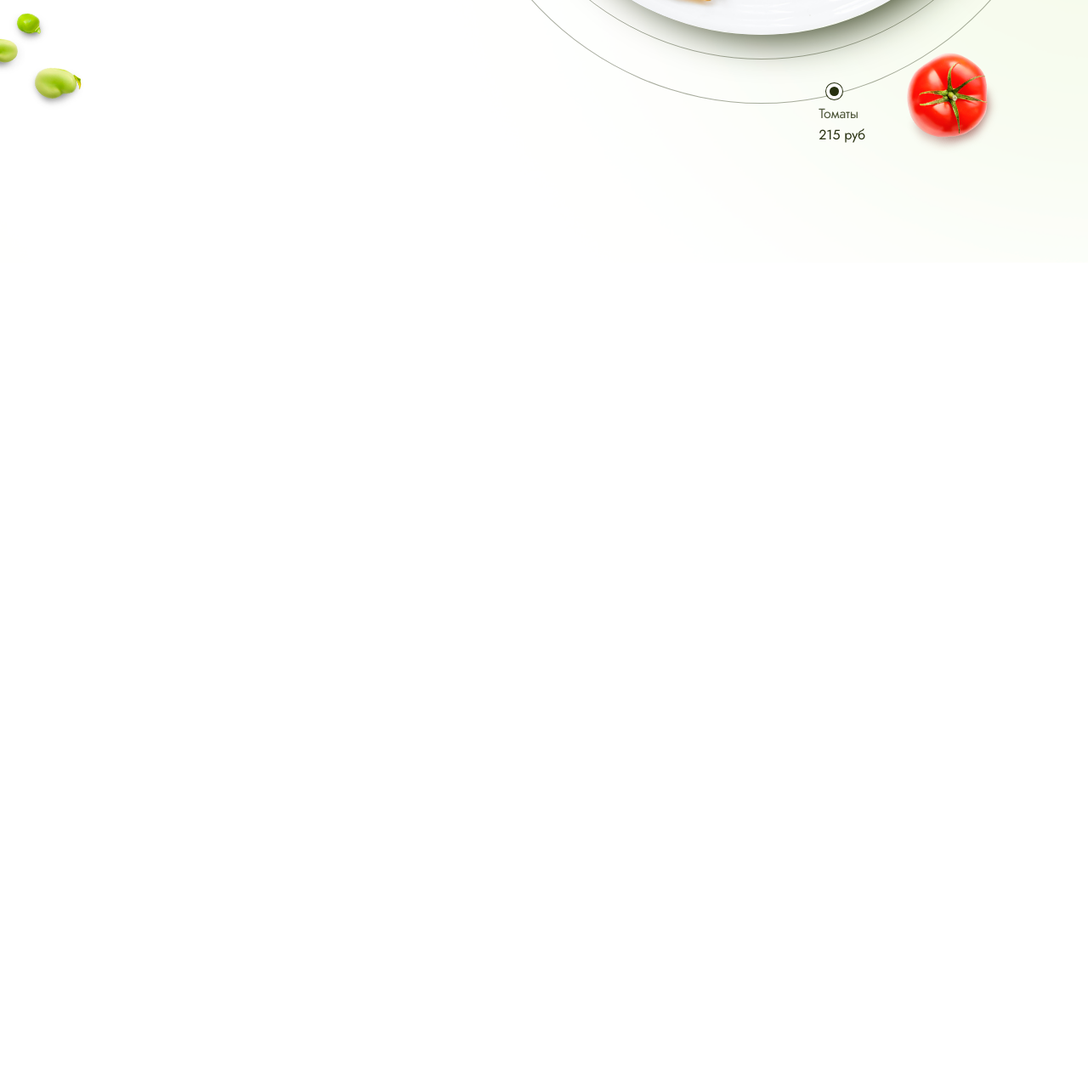
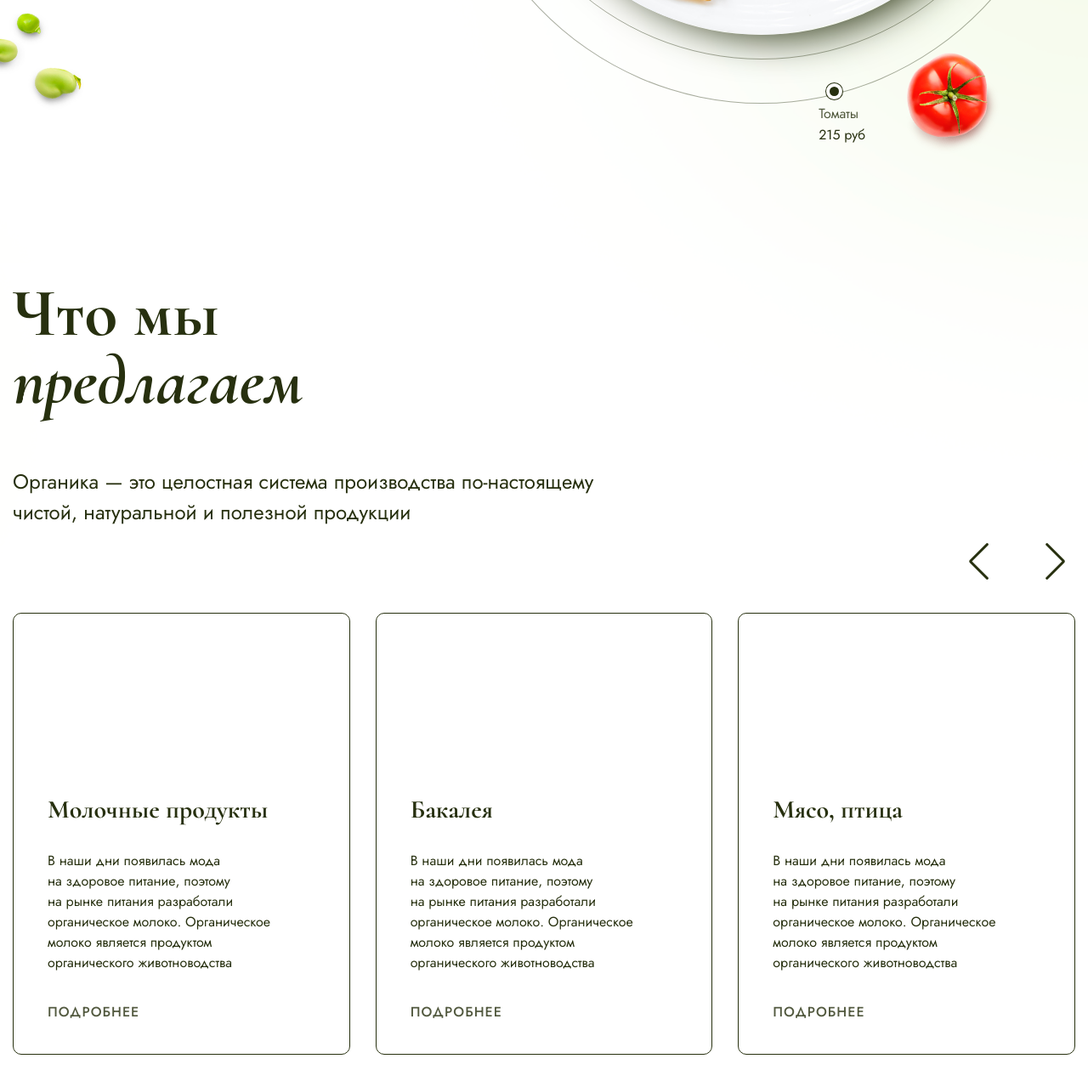
Before and after one commit to MrBIOsh/Module02-Shop, a website built with webpack: page src/index.html in a window 1280 px wide. Shown: the part 781-2060 px from the top of the page at 85% size. Before the commit the page ends 1090 px from the top, so only its background shows below. Built offline with nearby package versions, Linux system fonts and the light colour scheme.

Commit message:
Lessons 10-11 is done

```diff
--- a/package.json
+++ b/package.json
@@ -25,6 +25,7 @@
   },
   "dependencies": {
     "html-webpack-plugin": "^5.5.0",
-    "normalize.css": "^8.0.1"
+    "normalize.css": "^8.0.1",
+    "swiper": "^8.0.5"
   }
 }
--- a/src/index.html
+++ b/src/index.html
@@ -77,5 +77,62 @@
         <img src="img/Files/image pepper.png" alt="pepper" class="main__pepper">
         <img src="img/Files/beans.png" alt="beans" class="main__beans">
     </div>
+    <section class="offer">
+        <div class="container">
+            <h1 class="title title_block">
+                Что мы
+                <span class="title__span">
+                    предлагаем
+                </span>
+            </h1>
+            <div class="offer__text">
+                <p class="description description_size-m">
+                    Органика — это целостная система производства по-настоящему чистой, натуральной и полезной продукции
+                </p>
+            </div>
+            <div class="offer__slider">
+                <div class="swiper offerSwiper">
+                    <div class="swiper-wrapper">
+                      <div class="swiper-slide">
+                          <h3 class="swiper-slide__title">
+                            Молочные продукты
+                          </h3>
+                          <p class="swiper-slide__text">
+                            В наши дни появилась мода на&nbsp;здоровое питание, поэтому на&nbsp;рынке питания разработали органическое молоко. Органическое молоко&nbsp;является продуктом органического животноводства
+                          </p>
+                          <a href="#" class="swiper-slide__link">Подробнее</a>
+                      </div>
+                      <div class="swiper-slide">
+                        <h3 class="swiper-slide__title">
+                            Бакалея
+                          </h3>
+                          <p class="swiper-slide__text">
+                            В наши дни появилась мода на&nbsp;здоровое питание, поэтому на&nbsp;рынке питания разработали органическое молоко. Органическое молоко&nbsp;является продуктом органического животноводства
+                        </p>
+                        <a href="#" class="swiper-slide__link">Подробнее</a>
+                      </div>
+                      <div class="swiper-slide">
+                        <h3 class="swiper-slide__title">
+                            Мясо, птица
+                          </h3>
+                          <p class="swiper-slide__text">
+                            В наши дни появилась мода на&nbsp;здоровое питание, поэтому на&nbsp;рынке питания разработали органическое молоко. Органическое молоко&nbsp;является продуктом органического животноводства
+                        </p>
+                        <a href="#" class="swiper-slide__link">Подробнее</a>
+                      </div>
+                      <div class="swiper-slide">Slide 4</div>
+                      <div class="swiper-slide">Slide 5</div>
+                      <div class="swiper-slide">Slide 6</div>
+                      <div class="swiper-slide">Slide 7</div>
+                      <div class="swiper-slide">Slide 8</div>
+                      <div class="swiper-slide">Slide 9</div>
+                    </div>
+                    <div class="swiper-button-next"></div>
+                    <div class="swiper-button-prev"></div>
+                    <div class="swiper-pagination"></div>
+                  </div>
+            </div>
+        </div>
+    </section>
 </body>
 </html>
--- a/src/index.js
+++ b/src/index.js
@@ -1,2 +1,24 @@
 import 'normalize.css';
+import 'swiper/css';
+import 'swiper/css/navigation';
+import 'swiper/css/pagination';
 import './styles/main.scss';
+
+import Swiper, { Navigation, Pagination } from 'swiper';
+
+var swiper = new Swiper(".offerSwiper", {
+    slidesPerView: 3,
+    spaceBetween: 30,
+    slidesPerGroup: 3,
+    loop: true,
+    loopFillGroupWithBlank: true,
+    pagination: {
+      el: ".swiper-pagination",
+      clickable: true,
+    },
+    navigation: {
+      nextEl: ".swiper-button-next",
+      prevEl: ".swiper-button-prev",
+    },
+    modules: [Navigation, Pagination],
+  });
--- a/src/styles/main.scss
+++ b/src/styles/main.scss
@@ -76,7 +76,7 @@ body {
 .logo {
     display: block;
     background-image: url(../img/logo/logo.svg);
-    background-size: cover;
+    background-size: contain;
     background-repeat: no-repeat;
     width: 12.2rem;
     height: 3.2rem;
@@ -93,8 +93,10 @@ body {
     background-image: url(../img/Files/background\ 1\ screen.png);
     background-size: cover;
     background-position: center;
+    background-repeat: no-repeat;
     position: relative;
     padding-bottom: 187px;
+    z-index: 0;
     &__item {
         max-width: 378px;
         margin-left: 12rem;
@@ -192,30 +194,35 @@ body {
         position: absolute;
         bottom: 128px;
         right: 104px;
+        z-index: -1;
     }
     &__avocado {
         width: 14.5rem;
         position: absolute;
         top: 55px;
         right: 25px;
+        z-index: -1;
     }
     &__cucumber {
         width: 9rem;
         position: absolute;
         top: -2px;
         left: 686px;
+        z-index: -1;
     }
     &__pepper {
         width: 9rem;
         position: absolute;
         bottom: 621px;
         left: 28px;
+        z-index: -1;
     }
     &__beans {
         width: 11.8rem;
         position: absolute;
         bottom: 170px;
         left: -6px;
+        z-index: -1;
     }
 }
 
@@ -224,6 +231,7 @@ body {
     font-weight: 700;
     font-size: 8rem;
     margin: 0;
+    line-height: 1;
     &__span {
         font-style: italic;
     }
@@ -236,18 +244,86 @@ body {
 
 .description {
     margin: 0;
+    line-height: 1.5;
     &_size-s {
         font-size: 1.8rem;
+    }
+    &_size-m {
+        font-size: 2.4rem;
     }
 }
 
 .link {
     color: #fff;
     text-transform: uppercase;
-    padding: 2.5rem 4.2rem;
+    padding: 2.4rem 4.3rem;
+    letter-spacing: 0.13rem;
     background-color: $orange;
     box-shadow: 0px 1rem 1.1rem .2rem rgba(207, 92, 13, 0.2);
     text-decoration: none;
     border-radius: 3.8rem;
     display: inline-block;
 }
+
+.offer {
+    background-image: url(../img/Files/background\ 2\ sreen.png);
+    background-size: cover;
+    background-position: center;
+    background-repeat: no-repeat;
+    padding-top: 2rem;
+    padding-bottom: 200px;
+    &__text {
+        margin-top: 6rem;
+        max-width: 700px;
+    }
+    &__slider {
+        overflow: hidden;
+        padding-top: 100px;
+    }
+}
+
+.swiper {
+    overflow: initial;
+    &-slide {
+        border: 1px solid $green;
+        border-radius: 1rem;
+        padding: 4rem;
+        box-sizing: border-box;
+        display: flex;
+        flex-direction: column;
+        justify-content: flex-end;
+        height: 52rem;
+        &__title {
+            font-size: 3rem;
+            font-family: $font-cormorant;
+            font-weight: 700
+        }
+        &__text {
+            margin: 0;
+            margin-bottom: 3.7rem;
+            max-width: 280px;
+            line-height: 1.5;
+        }
+        &__link {
+            text-decoration: none;
+            text-transform: uppercase;
+            color: $green;
+            opacity: .8;
+            font-weight: 500;
+            letter-spacing: .1rem;
+        }
+    }
+    &-pagination {
+        display: none;
+    }
+    &-button-next, &-button-prev {
+        top: -60px;
+        &::after {
+            color: $green;
+        }
+    }
+    &-button-prev {
+        left: initial;
+        right: 100px;
+    }
+}
```
Also changed, not shown: 2 other files.
